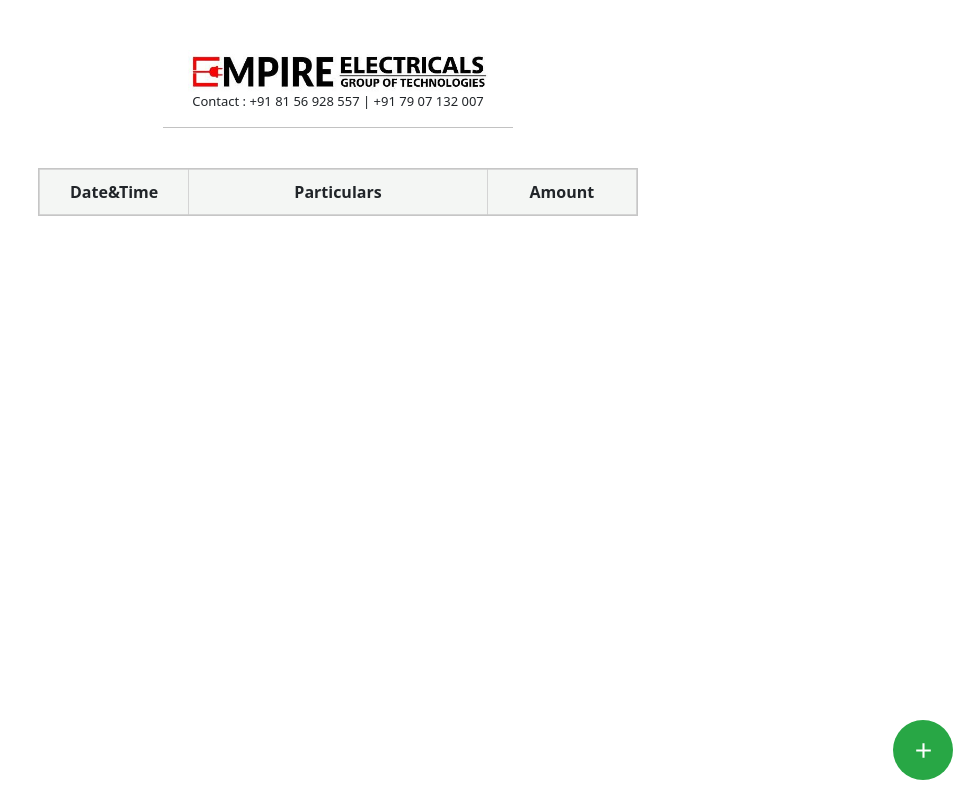
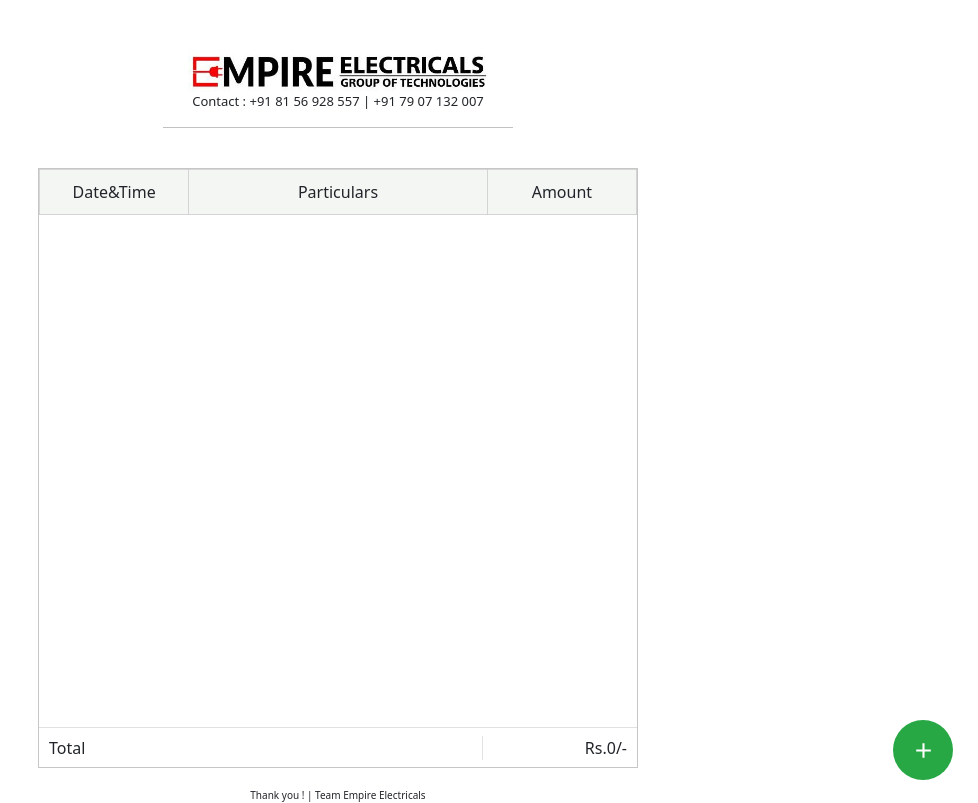
Before and after one commit to safvanms/freeBills, a React (Create React App) app: page /invoice in a window 1280 px wide. Shown: the whole page, without its empty margins (302-1280 px from the left). Built offline with nearby package versions, Linux system fonts and the light colour scheme; a web font is replaced by a local one.

Commit message:
bug fixed

```diff
--- a/src/component/Invoice/Invoice.jsx
+++ b/src/component/Invoice/Invoice.jsx
@@ -17,10 +17,17 @@ export default function Invoice() {
 
   const generatePDF = useReactToPrint({
     content: () => componentPDF.current,
-    onAfterPrint: () => alert('Good job!'),
     print: false,
     fileName: 'invoice.pdf',
+
+
   })
+
+
+  const downloadPdf = () =>{
+    generatePDF()
+
+  }
 
   const onClose = () => {
     setOpen(false)
@@ -55,6 +62,10 @@ export default function Invoice() {
     }
   }
 
+  const calculateTotal = () => {
+    return data.reduce((total, elem) => total + parseFloat(elem.price), 0)
+  }
+
   return (
     <div style={{ display: 'flex', justifyContent: 'center' }}>
       <div className="buttons">
@@ -62,7 +73,7 @@ export default function Invoice() {
           <MdAdd size={25} />
         </div>
         {data.length > 0 && (
-          <div className="download__button" onClick={generatePDF}>
+          <div className="download__button" onClick={downloadPdf}>
             <BsDownload size={22} />
           </div>
         )}
@@ -100,7 +111,12 @@ export default function Invoice() {
                 ))}
               </tbody>
             </table>
+            <div className="invoice__footer">
+              <div className="invoice__total__name">Total</div>
+              <div className="invoice__total">Rs.{calculateTotal()}/-</div>
+            </div>
           </div>
+          <p style={{margin:'0px', fontSize:"10px"}}>Thank you ! | Team Empire Electricals</p>
         </div>
       </div>
 
--- a/src/component/PriceList/PriceList.jsx
+++ b/src/component/PriceList/PriceList.jsx
@@ -77,7 +77,6 @@ const PriceList = () => {
 
   const generatePDF = useReactToPrint({
     content: () => componentPDF.current,
-    onAfterPrint: () => alert('Good job!'),
     print: false,
     fileName: 'empire.pdf',
   })
@@ -155,9 +154,10 @@ const PriceList = () => {
               ))}
             </tbody>
           </table>
-          <h5 className="total__sec" style={{}}>
-            Grand Total : {calculateTotal()} /-
-          </h5>
+          <div className="total__sec" >
+            <div>Grand Total </div>
+            <div> Rs. {calculateTotal()} /- </div>
+          </div>
         </div>
       </div>
 
--- a/src/component/PriceList/priceList.css
+++ b/src/component/PriceList/priceList.css
@@ -89,11 +89,14 @@
 
 .total__sec {
   width: 100%;
-  text-align: right;
+  display: flex;
+  justify-content: space-between;
+  align-items: center;
+  padding-inline: 10px;
 }
 
 .table__heads {
-  background-color: rgb(33, 33, 33) !important;
+  background-color: rgb(9, 8, 8) !important;
   color: #fff;
 }
 
@@ -194,14 +197,15 @@
 
 /* invoice styles */
 
-/* .invoice{
-  width: 50%;
-} */
 
 .invoice__container {
   width: 100%;
   border: 1px solid #aaaa;
   margin-top: 20px;
+  height: 75vh;
+  display: flex;
+  flex-direction: column;
+  justify-content: space-between;
 }
 
 .invoice__table {
@@ -218,6 +222,7 @@
   padding: 10px;
   border: 1px solid #cccc;
   background-color: #f4f6f4;
+  font-weight: normal;
 }
 
 .invoice__heading th:nth-child(1) {
@@ -237,7 +242,30 @@
   text-align: center;
   align-items: flex-start;
   border: 1px solid #ddd;
+  font-size: 14px;
 }
+
+.invoice__data td:nth-child(1){
+color: grey;
+}
+
+.invoice__footer{
+  height: 40px;
+  border-top: 1px solid #dddd;
+  display: flex;
+  align-items: center;
+  justify-content: space-between;
+  padding-inline: 10px;
+}
+
+
+.invoice__total__name{
+  width: 75%;
+  border-right: 1px solid #dddd;
+}
+
+
+
 
 @media (max-width: 800px) {
   .sheet__container {
@@ -247,11 +275,6 @@
   .table__container {
     width: 95%;
     padding-inline: 10px;
-  }
-
-  .total__sec {
-    width: 95%;
-    text-align: right;
   }
 
   .sheet {
--- a/src/component/Products/ProductList.jsx
+++ b/src/component/Products/ProductList.jsx
@@ -71,7 +71,6 @@ const ProductList = () => {
 
   const generatePDF = useReactToPrint({
     content: () => componentPDF.current,
-    onAfterPrint: () => alert('Bill generated Successfully ! '),
   })
 
   const onClose = () => {
```
